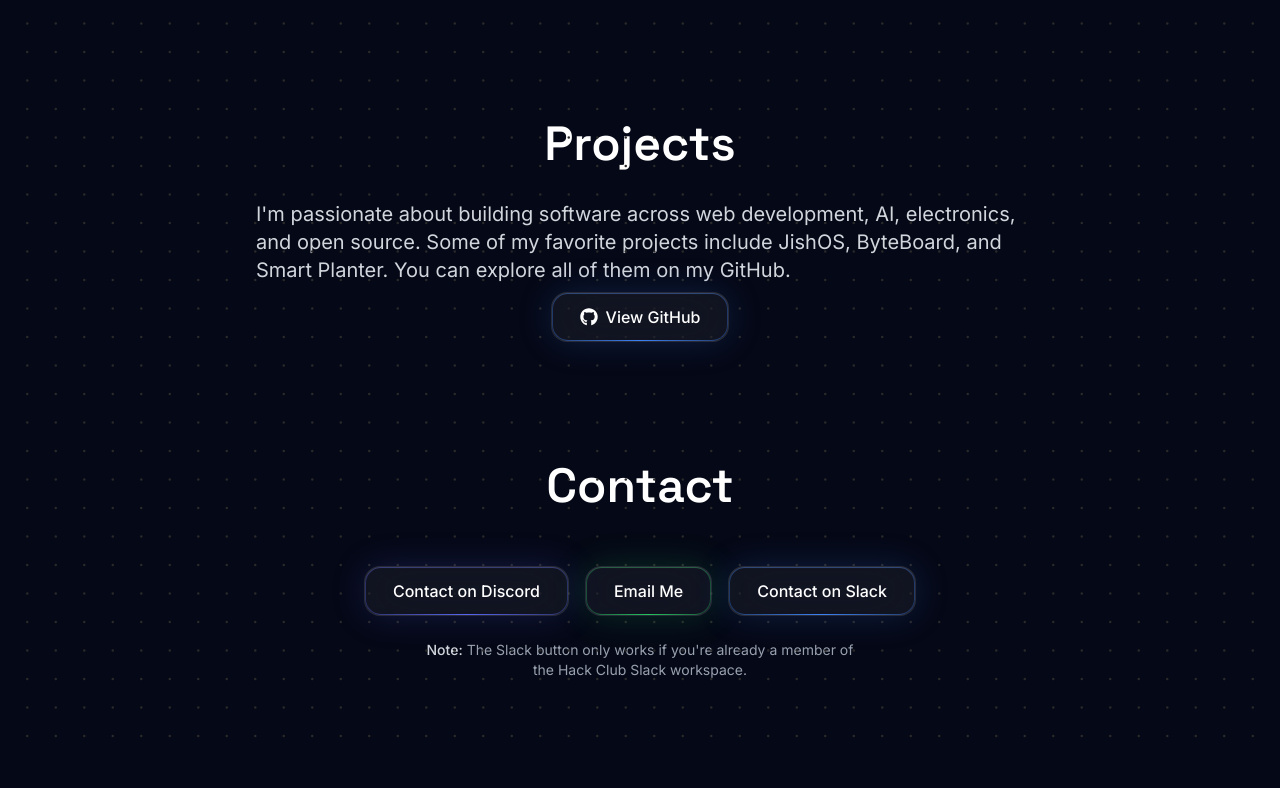
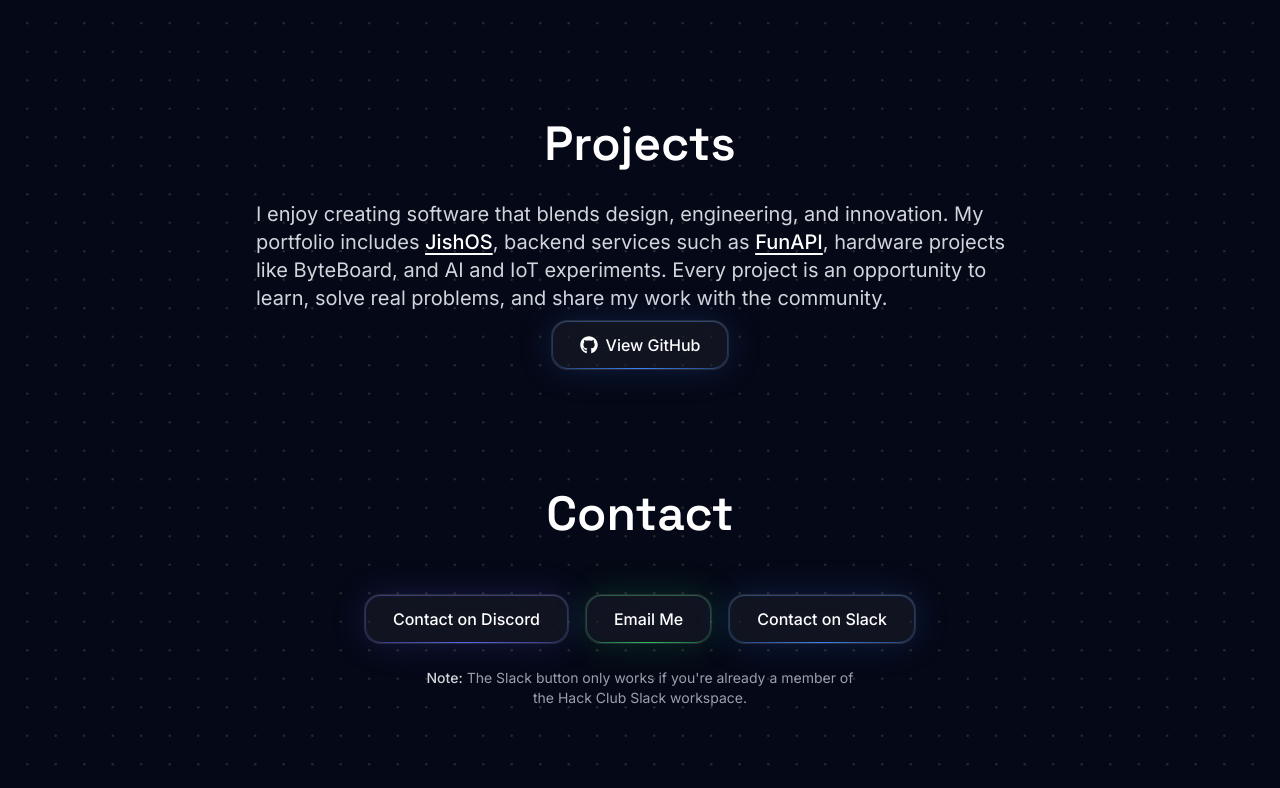
Before and after one commit to jishnudutta/JishWorks, a React (Vite) app: page / in a window 1280 px wide. Shown: the part 1796-2584 px from the top of the page. Before the commit the page ends 2556 px from the top, so only its background shows below. Built offline with nearby package versions, Linux system fonts and the light colour scheme.

Commit message:
Refactor portfolio section and layout classes
Updated text content in the portfolio section and modified class names for layout adjustments.

```diff
--- a/src/App.jsx
+++ b/src/App.jsx
@@ -56,7 +56,7 @@ function App() {
   ];
   return (
     <div className=" bg-[#050816] relative min-h-screen ">
-      <div className="absolute inset-0 z-0">
+      <div className="absolute inset-0 z-0 pointer-events-none">
         <DotGrid
           dotSize={2.5}
           gap={26}
@@ -69,7 +69,7 @@ function App() {
           returnDuration={2}
         />
       </div>
-      <main className="min-h-screen flex flex-col text-white z-10">
+      <main className="relative z-10 min-h-screen flex flex-col text-white">
         <nav
           className="
             fixed top-5 left-1/2 -translate-x-1/2
@@ -176,10 +176,28 @@ function App() {
             Projects
           </h3>
           <p className="font-sans font-normal text-lg md:text-xl max-w-3xl my-2 text-gray-300">
-            I'm passionate about building software across web development, AI,
-            electronics, and open source. Some of my favorite projects include
-            JishOS, ByteBoard, and Smart Planter. You can explore all of them on
-            my GitHub.
+            I enjoy creating software that blends design, engineering, and
+            innovation. My portfolio includes{" "}
+            <a
+              href="https://jishos.jishworks.in"
+              target="_blank"
+              rel="noopener noreferrer"
+              className="text-white font-medium hover:text-blue-400 transition-colors underline underline-offset-4"
+            >
+              JishOS
+            </a>
+            , backend services such as{" "}
+            <a
+              href="https://funapi.jishworks.in"
+              target="_blank"
+              rel="noopener noreferrer"
+              className="text-white font-medium hover:text-blue-400 transition-colors underline underline-offset-4"
+            >
+              FunAPI
+            </a>
+            , hardware projects like ByteBoard, and AI and IoT experiments.
+            Every project is an opportunity to learn, solve real problems, and
+            share my work with the community.
           </p>
           <GlassButton
             tint="#3B82F6"
```
